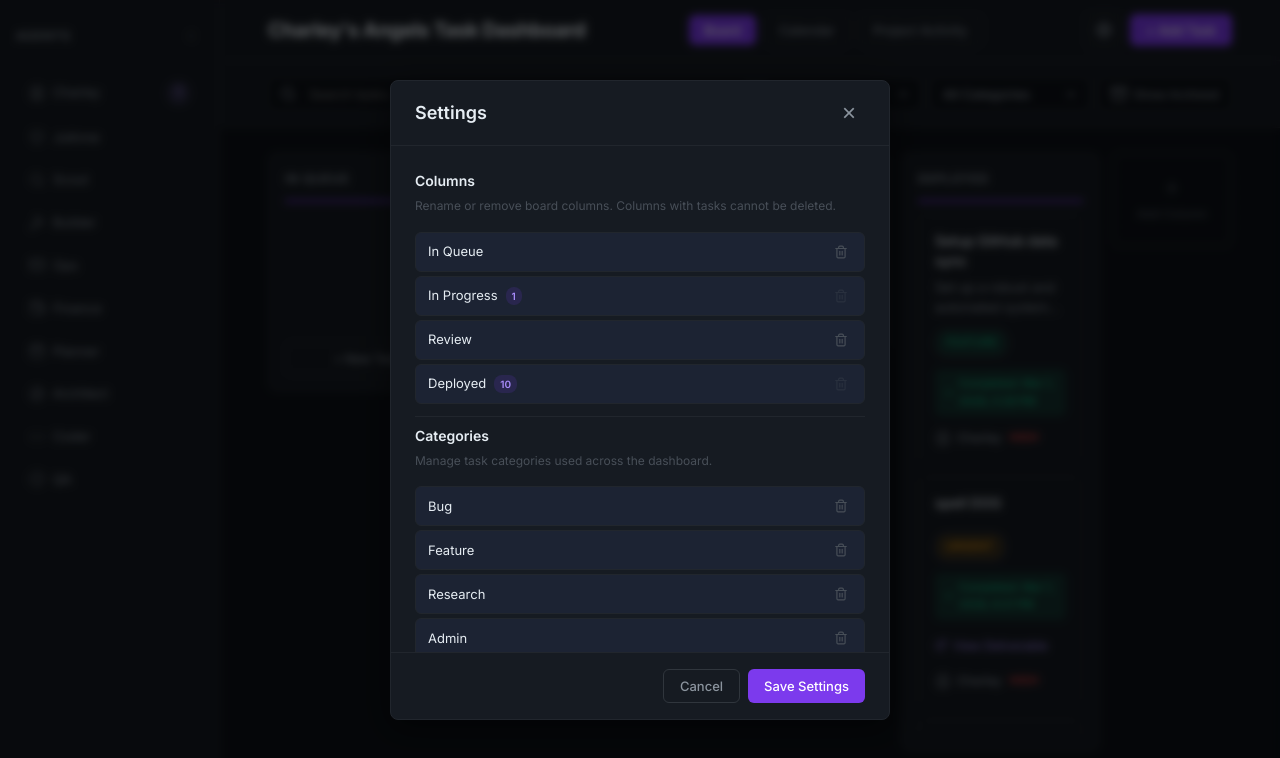
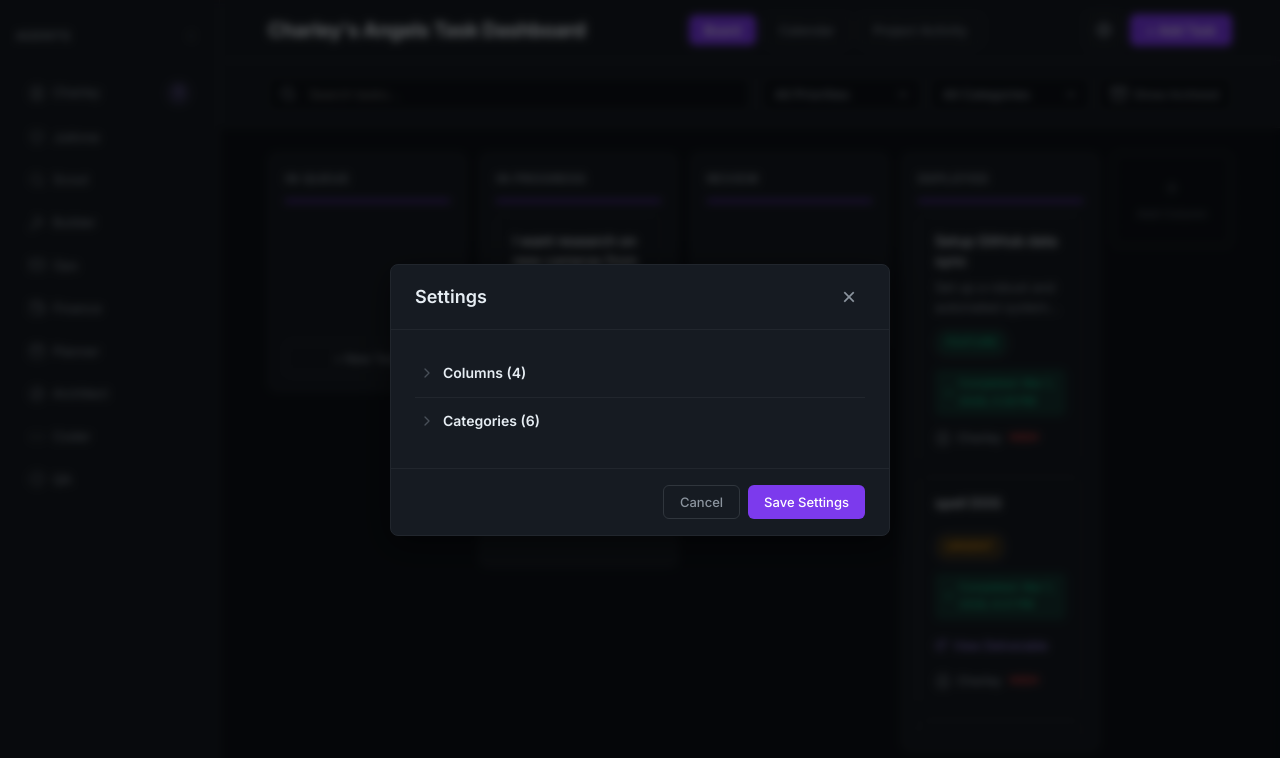
Before and after one commit to ch-kuntzi/charleys-angels, a React (Vite) app: page / in a window 1280 px wide. Both pictures are taken after a click on the button 1104 px from the left and 30 px from the top of the page. Shown: the top 758 px of the page. Built offline with nearby package versions, Linux system fonts and the light colour scheme.

Commit message:
Settings: collapsible sections, category colors, clean delivery labels

```diff
--- a/src/App.jsx
+++ b/src/App.jsx
@@ -77,6 +77,10 @@ function App() {
   const [showStatistics, setShowStatistics] = useState(false);
   const [showSettings, setShowSettings] = useState(false);
   const [categories, setCategories] = useState(getInitialCategories);
+  const [taskColors, setTaskColors] = useState(() => {
+    const saved = localStorage.getItem('taskDashboardColors');
+    return saved ? JSON.parse(saved) : {};
+  });
   const [sidebarCollapsed, setSidebarCollapsed] = useState(() => {
     return localStorage.getItem('sidebarCollapsed') === 'true';
   });
@@ -422,6 +426,11 @@ function App() {
     showToast('Categories updated!', 'success');
   };
 
+  const handleUpdateTaskColors = (newColors) => {
+    setTaskColors(newColors);
+    localStorage.setItem('taskDashboardColors', JSON.stringify(newColors));
+  };
+
   const handleRenameColumn = (columnId, newTitle) => {
     const newData = {
       ...data,
@@ -702,6 +711,8 @@ function App() {
           columnOrder={data.columnOrder}
           onRenameColumn={handleRenameColumn}
           onDeleteColumn={handleDeleteColumn}
+          taskColors={taskColors}
+          onUpdateTaskColors={handleUpdateTaskColors}
           onClose={() => setShowSettings(false)}
         />
       )}
--- a/src/components/AddTaskModal.jsx
+++ b/src/components/AddTaskModal.jsx
@@ -159,11 +159,11 @@ const AddTaskModal = ({ agents, onAddTask, onClose, initialDate = '', categories
   const deliveryOptions = [
     { value: 'reply', label: 'Quick Reply' },
     { value: 'comment', label: 'Comment Only' },
-    { value: 'nlm-infographic', label: '📊 NLM Infographic' },
-    { value: 'nlm-audio', label: '🎙️ NLM Audio' },
-    { value: 'nlm-slides', label: '📑 NLM Slides' },
-    { value: 'nlm-mindmap', label: '🧠 NLM Mind Map' },
-    { value: 'nlm-summary', label: '📝 NLM Summary' },
+    { value: 'nlm-infographic', label: 'NLM Infographic' },
+    { value: 'nlm-audio', label: 'NLM Audio' },
+    { value: 'nlm-slides', label: 'NLM Slides' },
+    { value: 'nlm-mindmap', label: 'NLM Mind Map' },
+    { value: 'nlm-summary', label: 'NLM Summary' },
   ];
   const thinkingOptions = [
     { value: 'quick', label: 'Quick' },
--- a/src/components/SettingsModal.css
+++ b/src/components/SettingsModal.css
@@ -32,15 +32,57 @@
     flex: 1;
 }
 
-.settings-section h3 {
-    margin: 0 0 4px 0;
+/* Collapsible Section */
+.settings-section {
+    margin-bottom: 4px;
+}
+
+.section-header {
+    display: flex;
+    align-items: center;
+    gap: 8px;
+    cursor: pointer;
+    padding: 8px 4px;
+    border-radius: 6px;
+    transition: background-color 0.15s ease;
+    user-select: none;
+}
+
+.section-header:hover {
+    background: var(--bg-elevated);
+}
+
+.section-header h3 {
+    margin: 0;
     font-size: 14px;
     font-weight: 600;
     color: var(--text-primary);
 }
 
+.section-header svg {
+    color: var(--text-muted);
+    flex-shrink: 0;
+}
+
+.section-content {
+    padding: 8px 0 8px 24px;
+    animation: fadeIn 0.15s ease;
+}
+
+@keyframes fadeIn {
+    from {
+        opacity: 0;
+        transform: translateY(-4px);
+    }
+
+    to {
+        opacity: 1;
+        transform: translateY(0);
+    }
+}
+
 .settings-hint {
-    margin: 0 0 16px 0;
+    margin: 0 0 12px 0;
     font-size: 12px;
     color: var(--text-muted);
 }
@@ -62,6 +104,44 @@
     border: 1px solid var(--border-subtle);
     font-size: 13px;
     color: var(--text-primary);
+}
+
+.category-item-left {
+    display: flex;
+    align-items: center;
+    gap: 10px;
+}
+
+.category-item-right {
+    display: flex;
+    align-items: center;
+    gap: 8px;
+}
+
+/* Color Swatch */
+.color-swatch {
+    width: 14px;
+    height: 14px;
+    border-radius: 50%;
+    border: 1px solid rgba(255, 255, 255, 0.15);
+    flex-shrink: 0;
+}
+
+.color-picker-select {
+    background: var(--bg-base);
+    border: 1px solid var(--border-default);
+    border-radius: 4px;
+    color: var(--text-secondary);
+    font-size: 11px;
+    padding: 2px 6px;
+    cursor: pointer;
+    font-family: 'Inter', sans-serif;
+    transition: border-color 0.15s ease;
+}
+
+.color-picker-select:focus {
+    outline: none;
+    border-color: var(--accent-primary);
 }
 
 .remove-category-btn {
@@ -138,7 +218,7 @@
 .settings-divider {
     border: none;
     border-top: 1px solid var(--border-subtle);
-    margin: 8px 0;
+    margin: 4px 0;
 }
 
 .column-name-editable {
--- a/src/components/SettingsModal.jsx
+++ b/src/components/SettingsModal.jsx
@@ -1,10 +1,43 @@
 import React, { useState } from 'react';
-import { X, Plus, Trash2 } from 'lucide-react';
+import { X, Plus, Trash2, ChevronDown, ChevronRight } from 'lucide-react';
 import './SettingsModal.css';
 
-const SettingsModal = ({ categories, onUpdateCategories, columns = {}, columnOrder = [], onRenameColumn, onDeleteColumn, onClose }) => {
+const TASK_COLORS = [
+    { value: '', label: 'None' },
+    { value: '#6366f1', label: 'Indigo' },
+    { value: '#8b5cf6', label: 'Purple' },
+    { value: '#ec4899', label: 'Pink' },
+    { value: '#ef4444', label: 'Red' },
+    { value: '#f97316', label: 'Orange' },
+    { value: '#eab308', label: 'Yellow' },
+    { value: '#22c55e', label: 'Green' },
+    { value: '#06b6d4', label: 'Cyan' },
+    { value: '#3b82f6', label: 'Blue' },
+    { value: '#64748b', label: 'Slate' },
+];
+
+const CollapsibleSection = ({ title, hint, defaultOpen = false, children }) => {
+    const [isOpen, setIsOpen] = useState(defaultOpen);
+    return (
+        <div className="settings-section">
+            <div className="section-header" onClick={() => setIsOpen(!isOpen)}>
+                {isOpen ? <ChevronDown size={16} /> : <ChevronRight size={16} />}
+                <h3>{title}</h3>
+            </div>
+            {isOpen && (
+                <div className="section-content">
+                    {hint && <p className="settings-hint">{hint}</p>}
+                    {children}
+                </div>
+            )}
+        </div>
+    );
+};
+
+const SettingsModal = ({ categories, onUpdateCategories, columns = {}, columnOrder = [], onRenameColumn, onDeleteColumn, taskColors = {}, onUpdateTaskColors, onClose }) => {
     const [localCategories, setLocalCategories] = useState([...categories]);
     const [newCategory, setNewCategory] = useState('');
+    const [localTaskColors, setLocalTaskColors] = useState({ ...taskColors });
 
     const handleAddCategory = () => {
         const trimmed = newCategory.trim();
@@ -18,8 +51,13 @@ const SettingsModal = ({ categories, onUpdateCategories, columns = {}, columnOrd
         setLocalCategories(localCategories.filter(c => c !== cat));
     };
 
+    const handleColorChange = (category, color) => {
+        setLocalTaskColors(prev => ({ ...prev, [category]: color }));
+    };
+
     const handleSave = () => {
         onUpdateCategories(localCategories);
+        if (onUpdateTaskColors) onUpdateTaskColors(localTaskColors);
         onClose();
     };
 
@@ -33,10 +71,10 @@ const SettingsModal = ({ categories, onUpdateCategories, columns = {}, columnOrd
 
                 <div className="settings-body">
                     {/* COLUMNS SECTION */}
-                    <div className="settings-section">
-                        <h3>Columns</h3>
-                        <p className="settings-hint">Rename or remove board columns. Columns with tasks cannot be deleted.</p>
-
+                    <CollapsibleSection
+                        title={`Columns (${columnOrder.length})`}
+                        hint="Click a column name to rename. Columns with tasks cannot be deleted."
+                    >
                         <div className="category-list">
                             {columnOrder.map((colId) => {
                                 const col = columns[colId];
@@ -52,19 +90,35 @@ const SettingsModal = ({ categories, onUpdateCategories, columns = {}, columnOrd
                                 );
                             })}
                         </div>
-                    </div>
+                    </CollapsibleSection>
 
                     <hr className="settings-divider" />
 
                     {/* CATEGORIES SECTION */}
-                    <div className="settings-section">
-                        <h3>Categories</h3>
-                        <p className="settings-hint">Manage task categories used across the dashboard.</p>
-
+                    <CollapsibleSection
+                        title={`Categories (${localCategories.length})`}
+                        hint="Manage task categories. Assign colors to visually distinguish card types."
+                    >
                         <div className="category-list">
                             {localCategories.map((cat) => (
                                 <div key={cat} className="category-item">
+                                    <div className="category-item-left">
+                                        <div
+                                            className="color-swatch"
+                                            style={{ backgroundColor: localTaskColors[cat] || 'var(--border-default)' }}
+                                        />
                                         <span>{cat}</span>
+                                    </div>
+                                    <div className="category-item-right">
+                                        <select
+                                            className="color-picker-select"
+                                            value={localTaskColors[cat] || ''}
+                                            onChange={(e) => handleColorChange(cat, e.target.value)}
+                                        >
+                                            {TASK_COLORS.map(c => (
+                                                <option key={c.value} value={c.value}>{c.label}</option>
+                                            ))}
+                                        </select>
                                         <button
                                             className="remove-category-btn"
                                             onClick={() => handleRemoveCategory(cat)}
@@ -72,6 +126,7 @@ const SettingsModal = ({ categories, onUpdateCategories, columns = {}, columnOrd
                                         >
                                             <Trash2 size={14} />
                                         </button>
+                                    </div>
                                 </div>
                             ))}
                         </div>
@@ -90,7 +145,7 @@ const SettingsModal = ({ categories, onUpdateCategories, columns = {}, columnOrd
                                 Add
                             </button>
                         </div>
-                    </div>
+                    </CollapsibleSection>
                 </div>
 
                 <div className="settings-footer">
--- a/src/components/TaskDetailModal.jsx
+++ b/src/components/TaskDetailModal.jsx
@@ -230,11 +230,11 @@ const TaskDetailModal = ({ task, agents, onClose, onSave, onDelete, onArchive, c
   const deliveryOptions = [
     { value: 'reply', label: 'Quick Reply' },
     { value: 'comment', label: 'Comment Only' },
-    { value: 'nlm-infographic', label: '📊 NLM Infographic' },
-    { value: 'nlm-audio', label: '🎙️ NLM Audio' },
-    { value: 'nlm-slides', label: '📑 NLM Slides' },
-    { value: 'nlm-mindmap', label: '🧠 NLM Mind Map' },
-    { value: 'nlm-summary', label: '📝 NLM Summary' },
+    { value: 'nlm-infographic', label: 'NLM Infographic' },
+    { value: 'nlm-audio', label: 'NLM Audio' },
+    { value: 'nlm-slides', label: 'NLM Slides' },
+    { value: 'nlm-mindmap', label: 'NLM Mind Map' },
+    { value: 'nlm-summary', label: 'NLM Summary' },
   ];
   const thinkingOptions = [
     { value: 'quick', label: 'Quick' },
```
Lines whose indentation alone changed are shown as unchanged.
